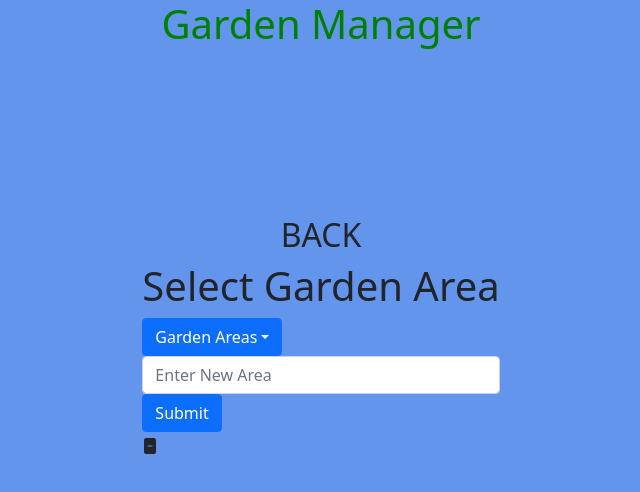
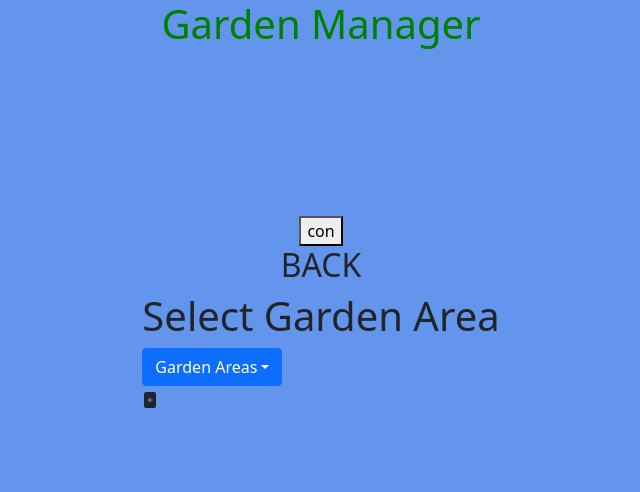
Before and after one commit to Uken81/Garden-Manager, a React (Create React App) app: page / in a window 1280 px wide. Shown: the top 492 px of the page, without its empty margins (319-959 px from the left). Built offline with nearby package versions, Linux system fonts and the light colour scheme.

Commit message:
Add Areas component

```diff
--- a/src/features/areas/areas.jsx
+++ b/src/features/areas/areas.jsx
@@ -1,16 +1,38 @@
+import { Button, Card, ListGroup } from 'react-bootstrap';
 import { useSelector } from 'react-redux';
 import uniqid from 'uniqid';
 
-const Areas = () => {
-  const gardenAreas = useSelector((state) => state.garden.areas);
-  console.log(gardenAreas);
+const Areas = (selectedAreaText) => {
+  const areaTitle = selectedAreaText.selectedAreaText;
 
-  const list = Object.keys(gardenAreas).map((areaName) => <li key={uniqid()}>{areaName}</li>);
+  const selectedArea = useSelector((state) => state.garden.areas[areaTitle]);
+  const beds = selectedArea.beds;
+  const produceList = beds.produce;
+
+  const produceItems = produceList.map((produce) => (
+    <ListGroup.Item key={uniqid()}>{produce}</ListGroup.Item>
+  ));
+
+  const con2 = () => {
+    console.log('selected Area: ', selectedArea);
+    console.log('beds: ', beds);
+    console.log('produce: ', produceList);
+  };
+
+  // const list = Object.values(selectedArea).map((areaName) => <li key={uniqid()}>{areaName}</li>);
   return (
     <div className="areas">
       <div className="area-container">
-        <h1 className="area-title">TEST</h1>
-        {list}
+        <button onClick={con2}>con2</button>
+        <h1 className="area-title">{areaTitle}</h1>
+        <Card style={{ width: '18rem' }}>
+          <Card.Img variant="top" src="holder.js/100px180" />
+          <Card.Body>
+            <Card.Title>{beds.name}</Card.Title>
+            <ListGroup variant="flush">{produceItems}</ListGroup>
+            <Button variant="primary">Go somewhere</Button>
+          </Card.Body>
+        </Card>
       </div>
     </div>
   );
--- a/src/features/garden/garden.jsx
+++ b/src/features/garden/garden.jsx
@@ -8,69 +8,69 @@ import Areas from '../areas/areas';
 
 const Garden = () => {
   const dispatch = useDispatch();
-  const [areaText, setAreaText] = useState('');
+
+  const [showForm, setShowForm] = useState(false);
+  const [newAreaText, setnewAreaText] = useState('');
   const [areaIsSelected, setAreaIsSelected] = useState(false);
-  // const [selectedArea, setSelctedArea] = useState(null);
-  const [userAddingArea, setUserAddingArea] = useState(true);
   const [selectedAreaText, setSelectedAreaText] = useState('');
-  const areasList = useSelector((state) => state.garden.areas);
 
-  const handleChange = (e) => setAreaText(e.target.value);
+  const usersAreasList = useSelector((state) => state.garden.areas);
+
+  const handleChange = (e) => setnewAreaText(e.target.value);
 
   const handleSubmit = (e) => {
     e.preventDefault();
-    dispatch(areaAdded(areaText));
-    setAreaText('');
+    dispatch(areaAdded(newAreaText));
+    setnewAreaText('');
   };
-
+  let testy;
   const handleClick = (e) => {
     e.preventDefault();
     setAreaIsSelected(true);
   };
+  const handleSelect = (e) => {
+    setSelectedAreaText(e);
+  };
 
-  const dropDown = Object.keys(areasList).map((areaName) => (
+  const dropDown = Object.keys(usersAreasList).map((areaName) => (
     //Find a more unique replacement for the eventKey value
-    <Dropdown.Item href={areaName} key={uniqid()} onClick={handleClick} eventKey={areaName}>
+    <Dropdown.Item href={areaName} key={uniqid()} eventKey={areaName} onClick={handleClick}>
       {areaName}
     </Dropdown.Item>
   ));
-
-  const showForm = () => {
-    setUserAddingArea(true);
-  };
-
-  const hideForm = () => {
-    setUserAddingArea(false);
-  };
 
   const back = () => {
     setAreaIsSelected(false);
   };
 
-  const con = (e) => {
-    setSelectedAreaText(e);
-    console.log(e);
-    console.log(selectedAreaText);
-  };
+  function con() {
+    console.log('selected area text: ', selectedAreaText);
+    console.log('Area LIst: ', usersAreasList);
+    console.log(usersAreasList[selectedAreaText]);
+    console.log('etsty: ', testy);
+  }
 
   return (
     <div className="garden">
+      <button onClick={con}>con</button>
       <h2 onClick={back}>BACK</h2>
       {!areaIsSelected && (
         <div className="select-and-add-area">
           <h1>Select Garden Area</h1>
-          <DropdownButton id="dropdown-basic-button" title="Garden Areas" onSelect={con}>
-            {dropDown}
-          </DropdownButton>
+          <Dropdown>
+            <DropdownButton id="dropdown-basic-button" title="Garden Areas" onSelect={handleSelect}>
+              {dropDown}
+            </DropdownButton>
+          </Dropdown>
           <div className="add-area">
-            {userAddingArea && (
+            {showForm && (
               <Form onSubmit={handleSubmit}>
                 <Form.Group controlId="area-form">
                   <Form.Control
                     name="area-form"
                     type="text"
                     placeholder="Enter New Area"
-                    value={areaText}
+                    value={newAreaText}
                     onChange={handleChange}
                   />
                 </Form.Group>
@@ -79,17 +79,17 @@ const Garden = () => {
                 </Button>
               </Form>
             )}
-            {!userAddingArea ? (
-              <BsFillFilePlusFill onClick={showForm} />
+            {!showForm ? (
+              <BsFillFilePlusFill onClick={() => setShowForm(true)} />
             ) : (
-              <BsFillFileMinusFill onClick={hideForm} />
+              <BsFillFileMinusFill onClick={() => setShowForm(false)} />
             )}
           </div>
         </div>
       )}
       {areaIsSelected && (
         <div className="areas">
-          <Areas />
+          <Areas selectedAreaText={selectedAreaText} />
         </div>
       )}
     </div>
--- a/src/features/garden/gardenSlice.ts
+++ b/src/features/garden/gardenSlice.ts
@@ -3,9 +3,11 @@ import { createSlice, PayloadAction, Slice } from '@reduxjs/toolkit';
 export interface GardenObject {
   areas: {
     frontyard: {
+      name: string;
       beds: { color: {} | string; name: string; produce: string[] };
     };
     backyard: {
+      name: string;
       beds: { color: {} | string; name: string; produce: string[] };
     };
   };
@@ -14,10 +16,12 @@ export interface GardenObject {
 const initialState: GardenObject = {
   areas: {
     frontyard: {
+      name: 'frontyard',
       beds: { color: {}, name: 'a', produce: ['carrots', 'lettuce'] }
     },
     backyard: {
-      beds: { color: {}, name: 'b', produce: ['tomatoes', 'onions'] }
+      name: 'backyard',
+      beds: { color: {}, name: 'a', produce: ['tomatoes', 'onions'] }
     }
   }
 };
@@ -28,6 +32,7 @@ const gardenSlice: Slice = createSlice({
   reducers: {
     areaAdded: (state, action: PayloadAction<string>) => {
       state.areas[action.payload] = {
+        name: action.payload,
         beds: { color: {}, name: action.payload, produce: [''] }
       };
     }
```
